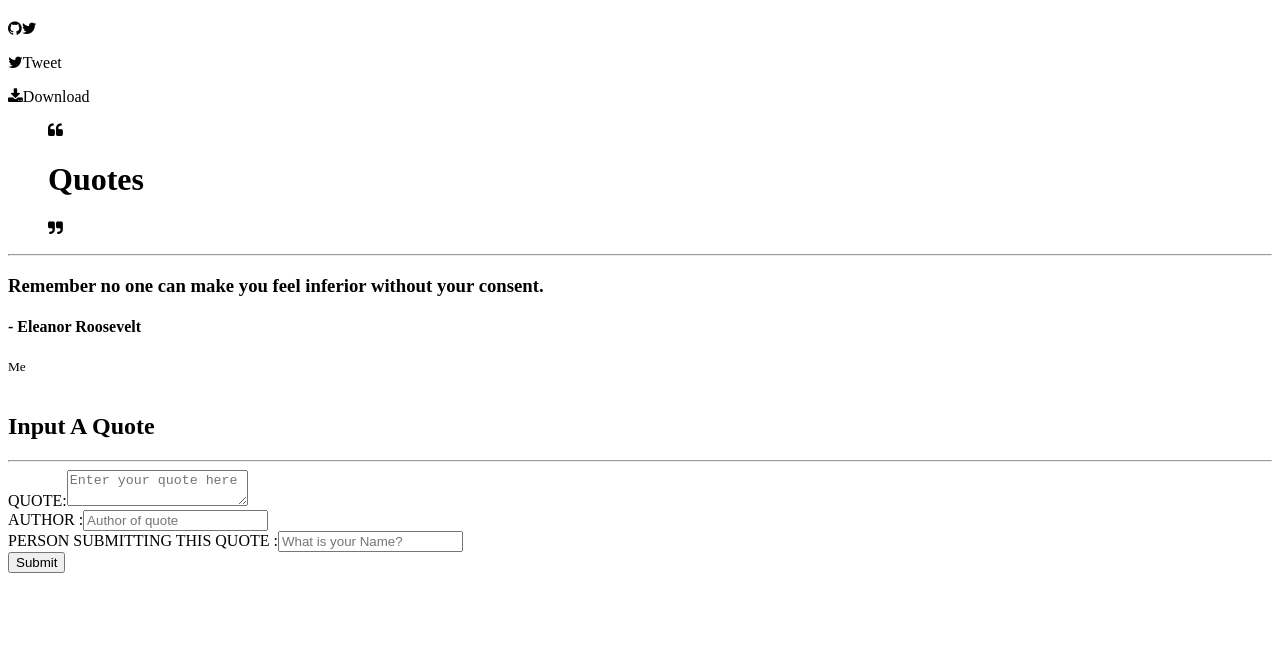
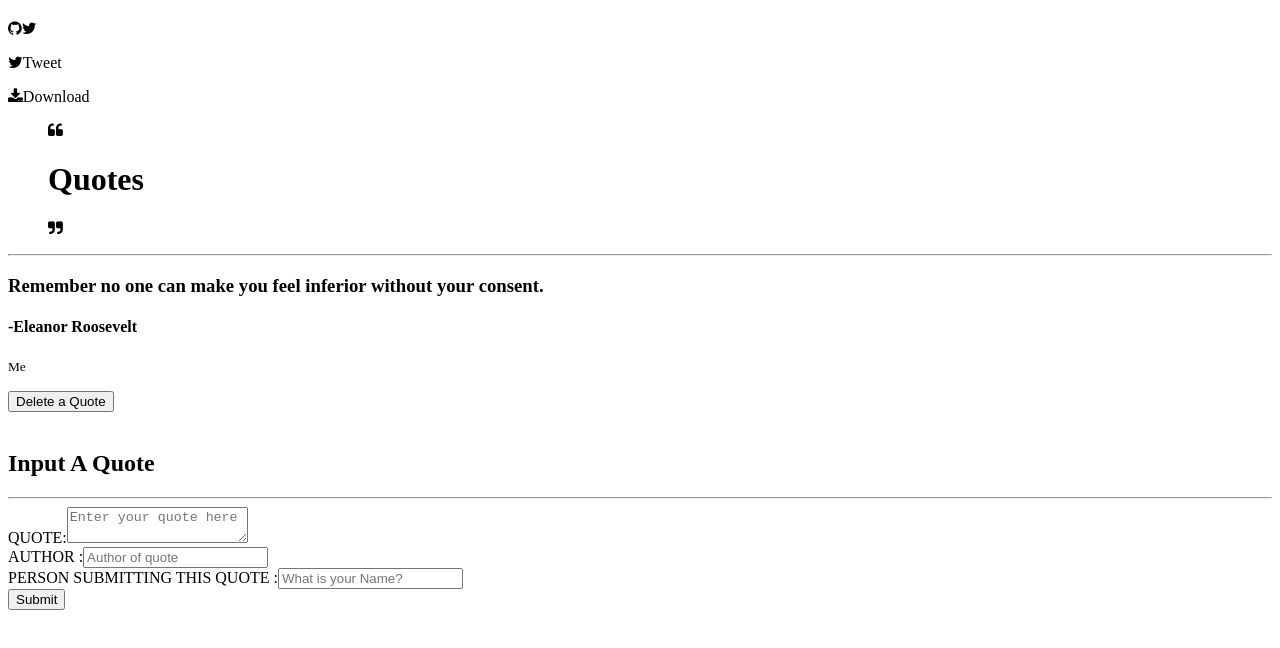
Before and after one commit to Sarah-Marion/Quotes, an Angular app: page / in a window 1280 px wide. Shown: the top 648 px of the page. Built offline with nearby package versions, Linux system fonts and the light colour scheme.

Commit message:
delete functionality added

```diff
--- a/src/app/quote-details/quote-details.component.html
+++ b/src/app/quote-details/quote-details.component.html
@@ -1,3 +1,18 @@
-<p>
-  quote-details works!
-</p>
+<!-- <p>{{theQuote.entry}}</p> -->
+<ul>
+  <div *ngFor='let new of quoteEntry;let i =index' >
+    <li id="{{i}}">{{new.newText}}</li>
+<!-- <div class="col-md-6">
+      <li *ngFor='let kwot of quotes' class="kwot-display">{{ kwot.quote }}</li>
+    </div> -->
+  </div>
+</ul>
+<div class="container-fluid">
+  <div class="row">
+    <div class="col-md-12">
+      <!-- <app-quote-form (addTextEntry)= 'addTextEntries($event)'></app-quote-form> -->
+      <!-- <app-goal-details *ngIf='goal.showDescription' [goal]='goal' (isComplete)='deleteQuote($event,i)'></app-goal-details> -->
+    </div>
+  </div>
+</div>
+<button class="btn btn-danger" (click)='deleteQuote(true)'>Delete a Quote</button>
--- a/src/app/quote-details/quote-details.component.ts
+++ b/src/app/quote-details/quote-details.component.ts
@@ -1,4 +1,5 @@
-import { Component, OnInit } from '@angular/core';
+import { Component, OnInit, Output, EventEmitter } from '@angular/core';
+import { Quote } from '../quote';
 
 @Component({
   selector: 'app-quote-details',
@@ -7,6 +8,18 @@ import { Component, OnInit } from '@angular/core';
 })
 export class QuoteDetailsComponent implements OnInit {
 
+  @Output() isComplete = new EventEmitter<boolean>();
+
+  //   deleteQuote(kwot:) {
+  //   let index = this.quote.indexOf(kwot);
+  //   this.quote.splice(index,1);
+  //   return false;
+  // }
+
+  deleteQuote(complete:boolean){
+    this.isComplete.emit(complete);
+  }
+
   constructor() { }
 
   ngOnInit() {
--- a/src/app/quote.ts
+++ b/src/app/quote.ts
@@ -8,6 +8,6 @@ export class Quote {
         this.quote = quote;
         this.author = author;
         this.person = person;
-        this.votes = 0;
+        this.votes = votes;
     }
 }
--- a/src/app/quote/quote.component.html
+++ b/src/app/quote/quote.component.html
@@ -9,10 +9,11 @@
   </ul>
   <hr>
 </div>
-<div *ngFor="let kwot of theQuote">
-  <h3>{{ kwot.quote }}</h3>
-  <h4>- {{ kwot.author }}</h4>
-  <small>{{ kwot.person }}</small>
+<div *ngFor="let kwot of theQuote; let i = index">
+  <h3 id="{{i}}">{{ kwot.quote }}</h3>
+  <h4 id={{i}}>-{{ kwot.author }}</h4>
+  <small id={{i}}>{{ kwot.person }}</small>
+  <app-quote-details (isComplete)='deleteQuote($event,i)'></app-quote-details>
 </div>
 <br>
 <div class="container">
--- a/src/app/quote/quote.component.ts
+++ b/src/app/quote/quote.component.ts
@@ -15,11 +15,9 @@ export class QuoteComponent implements OnInit {
 
   theQuote=[new Quote("Remember no one can make you feel inferior without your consent.","Eleanor Roosevelt","Me",0)]
 
-//   deleteQuote(kwot:) {
-//   let index = this.quote.indexOf(kwot);
-//   this.quote.splice(index,1);
-//   return false;
-// }
+  deleteQuote(isComplete,index) {
+    this.theQuote.splice(index,1);
+}
 receiveQuote(get){
   this.theQuote.push(get);
   console.log(this.theQuote);
```
